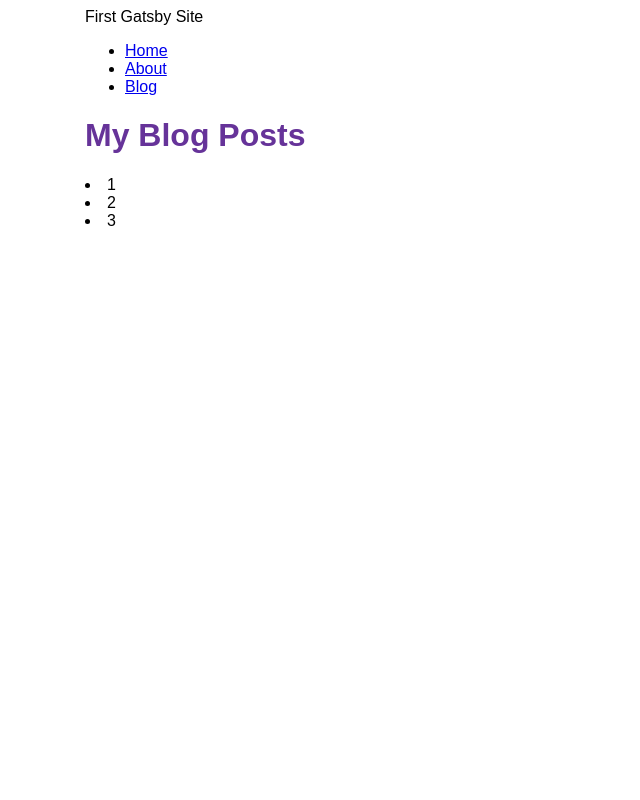
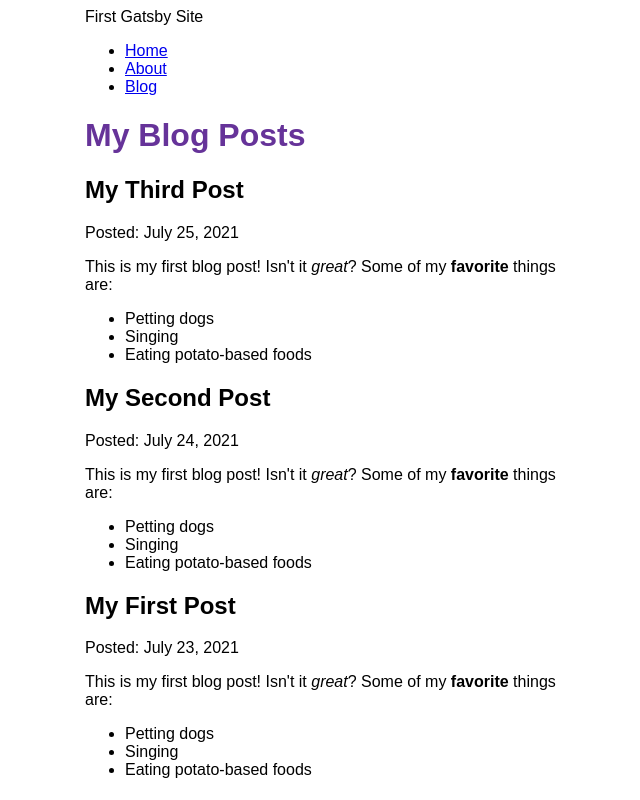
Before and after one commit to carinaluise/gatsby-practise, a Gatsby site: page /blog in a window 1280 px wide. Shown: the whole page, without its empty margins (305-945 px from the left). Built offline with nearby package versions, Linux system fonts and the light colour scheme; Gatsby itself is replaced by a stand-in of ours.

Commit message:
use mdx to query blog content and display on blog page

```diff
--- a/gatsby-config.js
+++ b/gatsby-config.js
@@ -13,5 +13,6 @@ module.exports = {
         path: `${__dirname}/blog`,
       }
     },
+    "gatsby-plugin-mdx",
   ],
 }
--- a/package.json
+++ b/package.json
@@ -14,8 +14,11 @@
     "clean": "gatsby clean"
   },
   "dependencies": {
+    "@mdx-js/mdx": "^1.6.22",
+    "@mdx-js/react": "^1.6.22",
     "gatsby": "^4.11.1",
     "gatsby-plugin-image": "^2.11.1",
+    "gatsby-plugin-mdx": "^3.11.1",
     "gatsby-plugin-sharp": "^4.11.1",
     "gatsby-source-filesystem": "^4.11.1",
     "react": "^17.0.1",
--- a/src/pages/blog.js
+++ b/src/pages/blog.js
@@ -1,29 +1,40 @@
 import * as React from 'react'
 import Layout from '../components/layout'
 import { graphql } from 'gatsby'
+import { MDXRenderer } from 'gatsby-plugin-mdx'
 
 const BlogPage = ({data}) => {
     console.log(data)
   return (
     <Layout pageTitle="My Blog Posts">
-        {
-        data.allFile.nodes.map( node => (
-            <li key={node.name}>
-               {node.name}
-            </li>
-        ))}
+     {
+        data.allMdx.nodes.map((node) => (
+          <article key={node.id}>
+            <h2>{node.frontmatter.title}</h2>
+            <p>Posted: {node.frontmatter.date}</p>
+            <MDXRenderer>
+              {node.body}
+            </MDXRenderer>
+          </article>
+        ))
+      }
     </Layout>
   )
 }
 
 export const query = graphql`
-    query {
-        allFile (filter: {sourceInstanceName: {eq: "blog"}}) {
-            nodes {
-                name
-            }
+  query {
+    allMdx(sort: {fields: frontmatter___date, order: DESC}) {
+      nodes {
+        frontmatter {
+          date(formatString: "MMMM D, YYYY")
+          title
         }
+        id
+        body
+      }
     }
+  }
 `
 
 export default BlogPage
```
Also changed, not shown: 1 other file.
